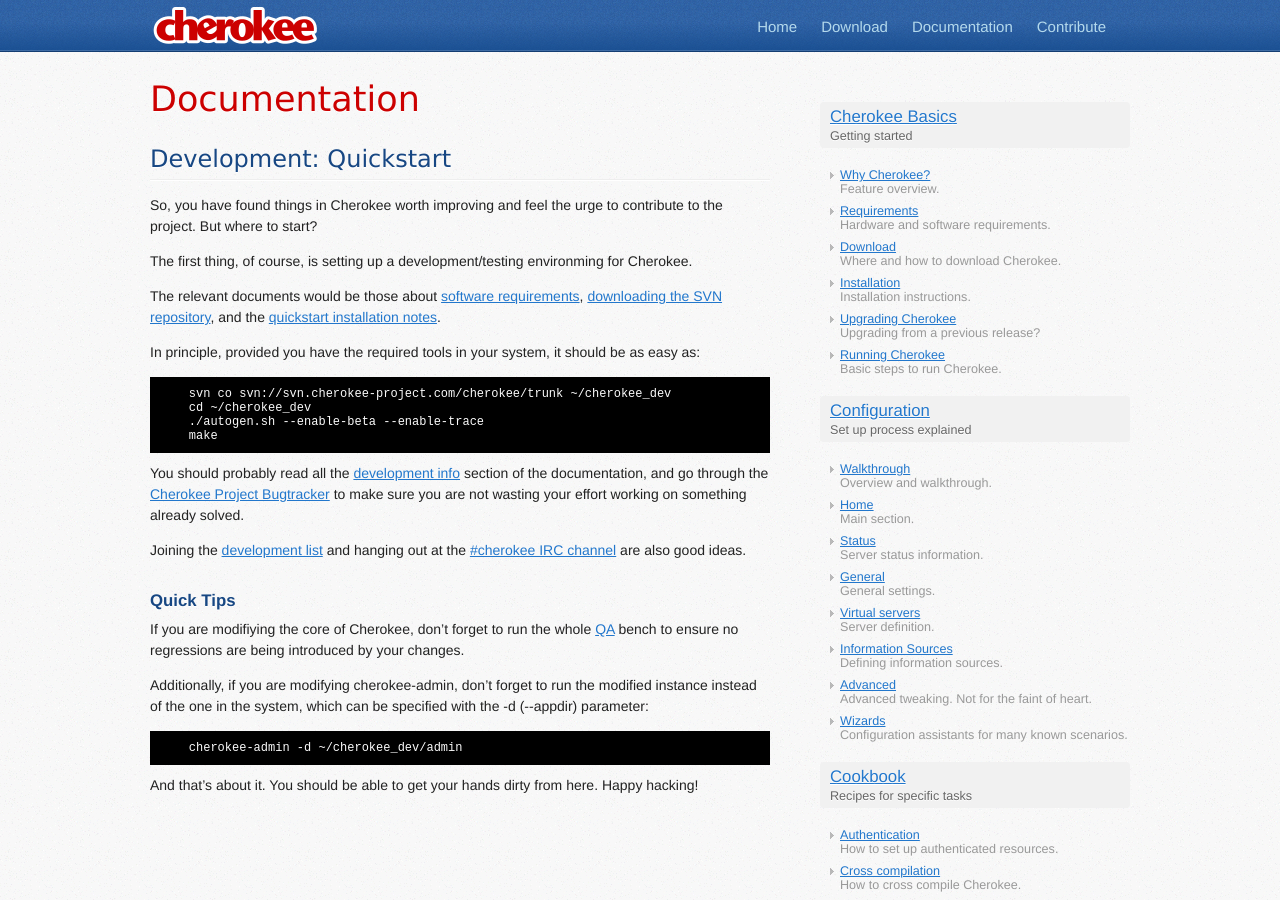
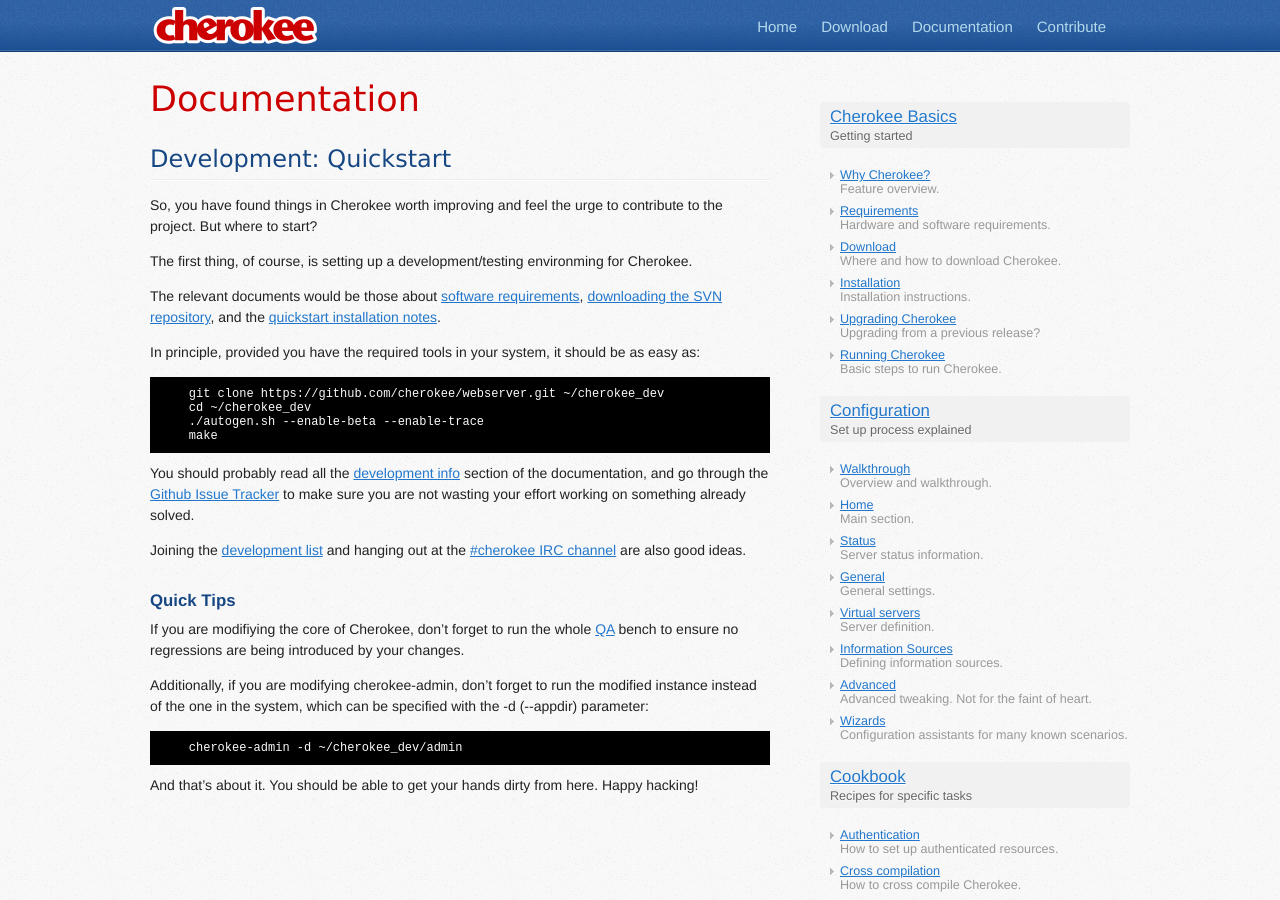
Before and after one commit to cherokee/cherokee.github.com, a Jekyll site: the page built from doc/dev_quickstart.html, in a window 1280 px wide and 900 px high. Built offline with Jekyll 4.4.1, drawn with Linux system fonts in a browser that asks for light colours; nearby versions of some CDN libraries.

Commit message:
Update dev_quickstart.html

```diff
--- a/doc/dev_quickstart.html
+++ b/doc/dev_quickstart.html
@@ -20,14 +20,14 @@
 should be as easy as:</p></div>
 <div class="listingblock">
 <div class="content">
-<pre><tt>    svn co svn://svn.cherokee-project.com/cherokee/trunk ~/cherokee_dev
+<pre><tt>    git clone https://github.com/cherokee/webserver.git ~/cherokee_dev
     cd ~/cherokee_dev
     ./autogen.sh --enable-beta --enable-trace
     make</tt></pre>
 </div></div>
 <div class="paragraph"><p>You should probably read all the <a href="dev.html">development info</a>
 section of the documentation, and go through the
-<a href="http://bugs.cherokee-project.com/">Cherokee Project Bugtracker</a> to
+<a href="https://github.com/cherokee/webserver/issues">Github Issue Tracker</a> to
 make sure you are not wasting your effort working on something already
 solved.</p></div>
 <div class="paragraph"><p>Joining the
```
